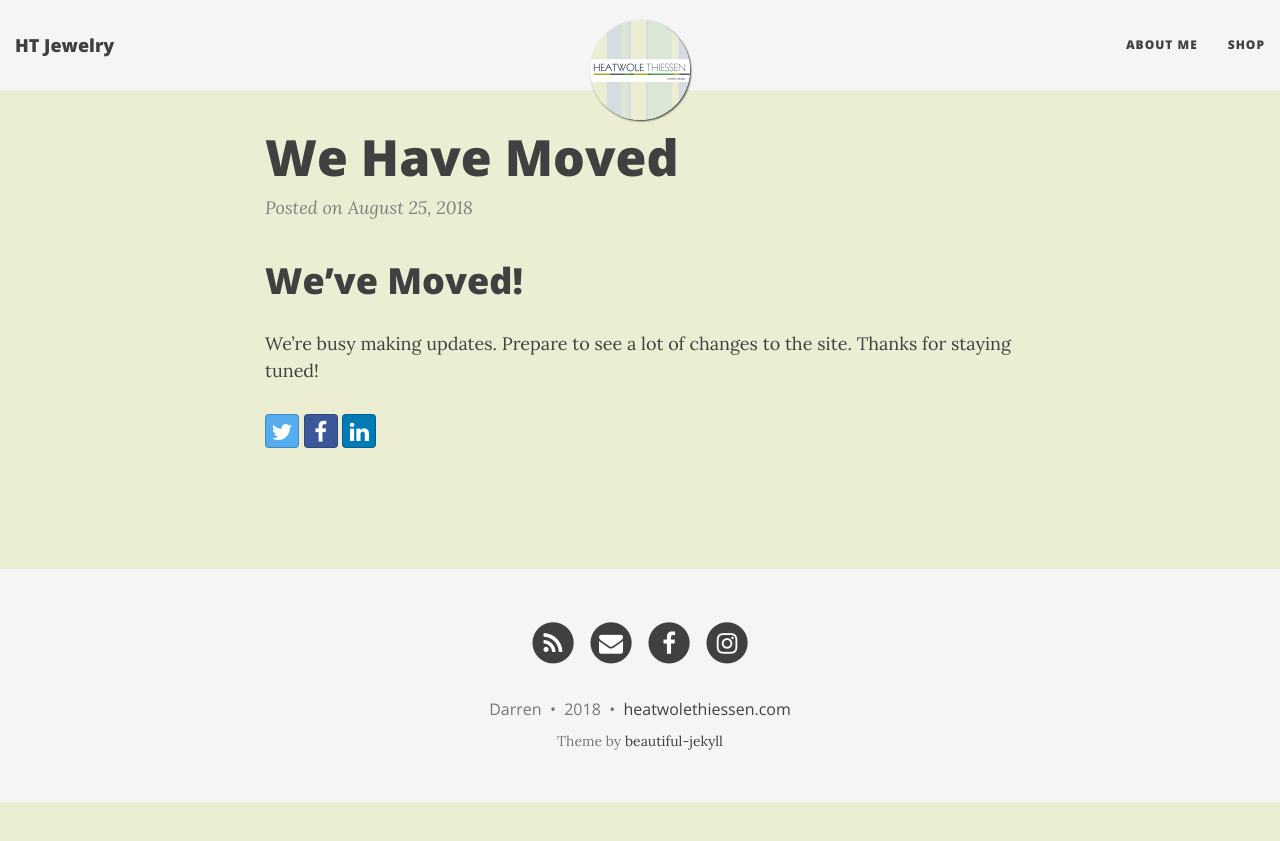
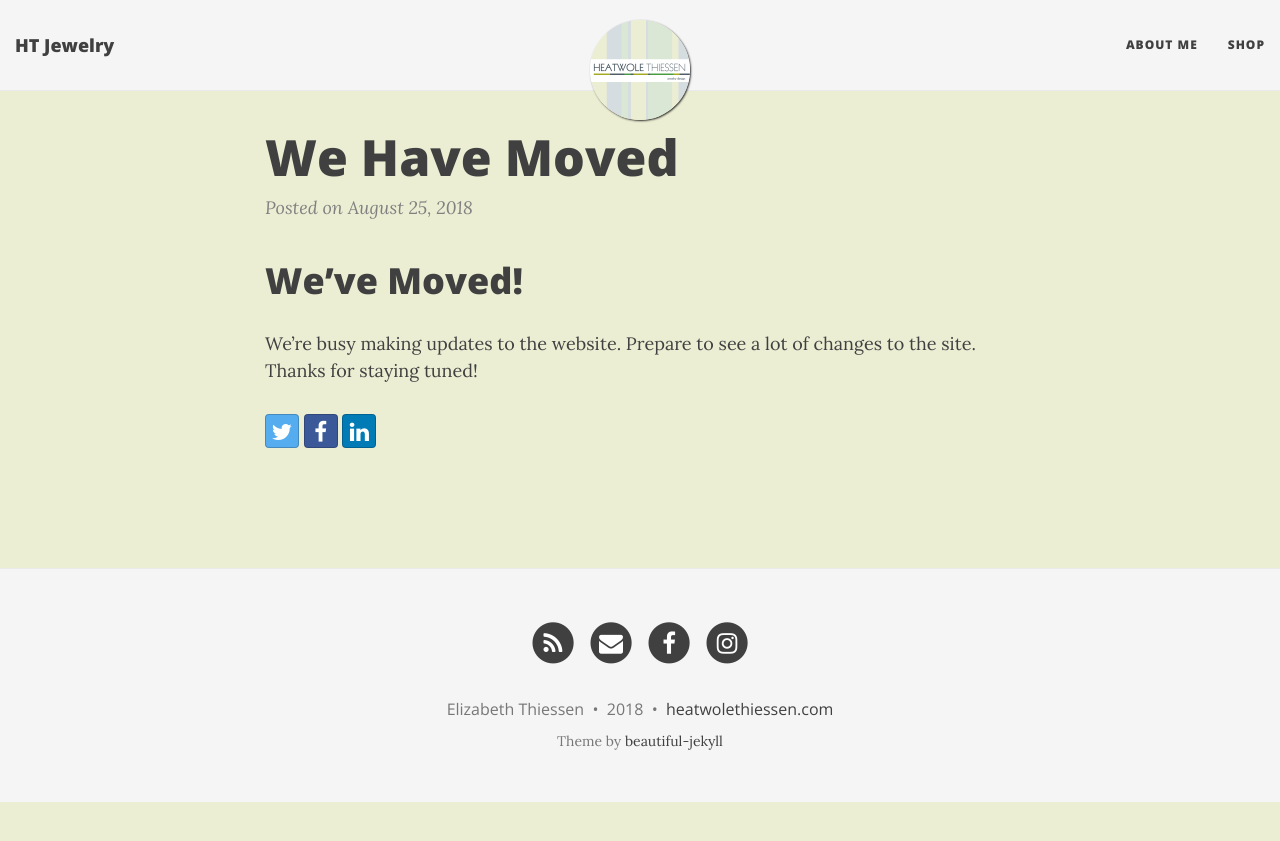
Before and after one commit to Bigd271/htjewelry, a Jekyll site: the page built from _posts/2018-08-25-we-have-moved.md, in a window 1280 px wide. Shown: the top 841 px of the page. Built offline with Jekyll 4.4.1, drawn with Linux system fonts in a browser that asks for light colours; nearby versions of some CDN libraries.

Commit message:
Minor updates to names and stuff

```diff
--- a/_config.yml
+++ b/_config.yml
@@ -61,7 +61,7 @@ footer-link-col: "#404040"
 # Change all these values or delete the ones you don't want.
 # Important: you must keep the "name" parameter, everything else you can remove
 author:
-  name: Darren
+  name: Elizabeth Thiessen
 
 # Select your active Social Network Links.
 # Uncomment the links you want to show in the footer and add your information to each link.
--- a/_posts/2018-08-25-we-have-moved.md
+++ b/_posts/2018-08-25-we-have-moved.md
@@ -4,4 +4,4 @@ image: /img/ht-logo.jpg
 
 # We've Moved!
 
-We're busy making updates. Prepare to see a lot of changes to the site. Thanks for staying tuned!
+We're busy making updates to the website. Prepare to see a lot of changes to the site. Thanks for staying tuned!
```
